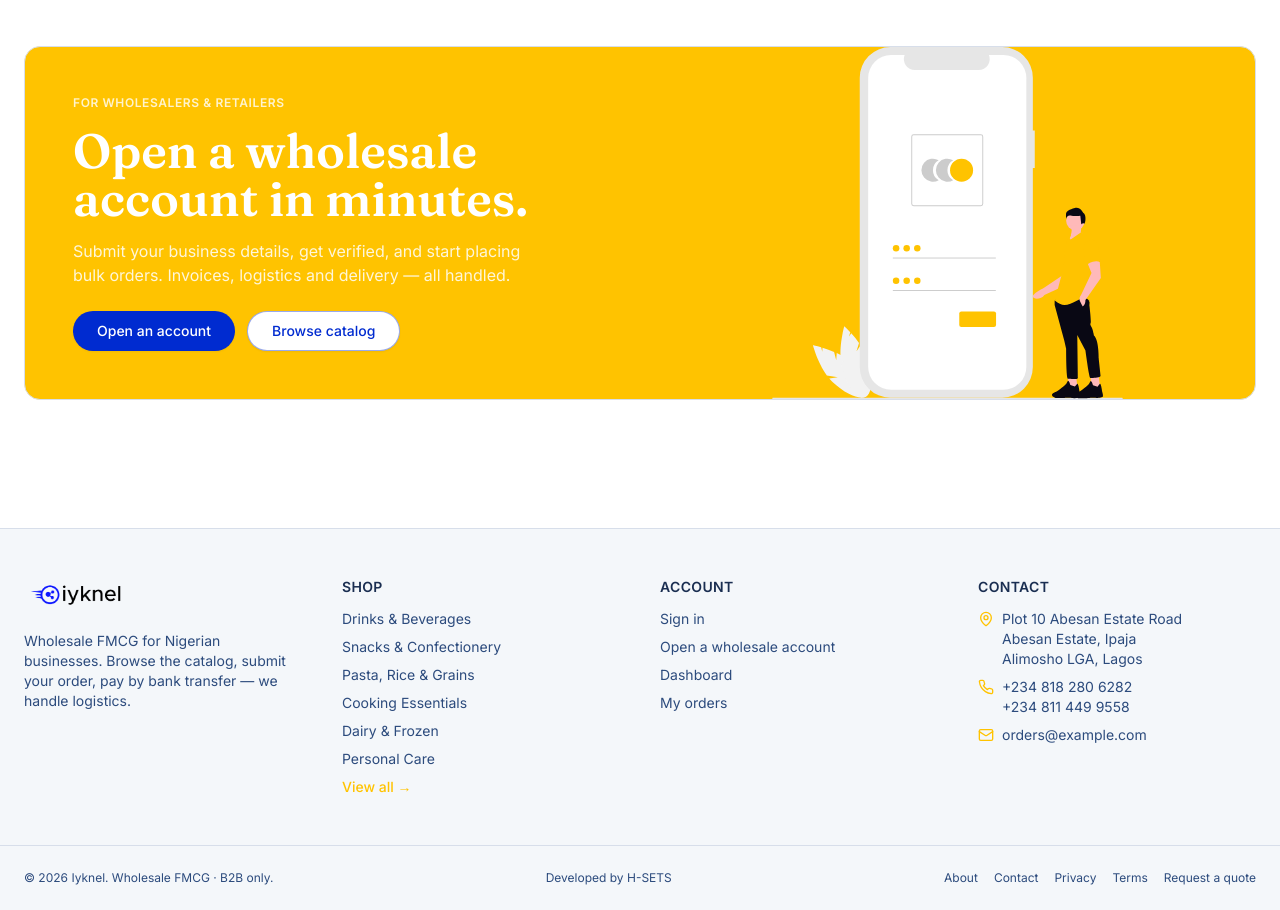
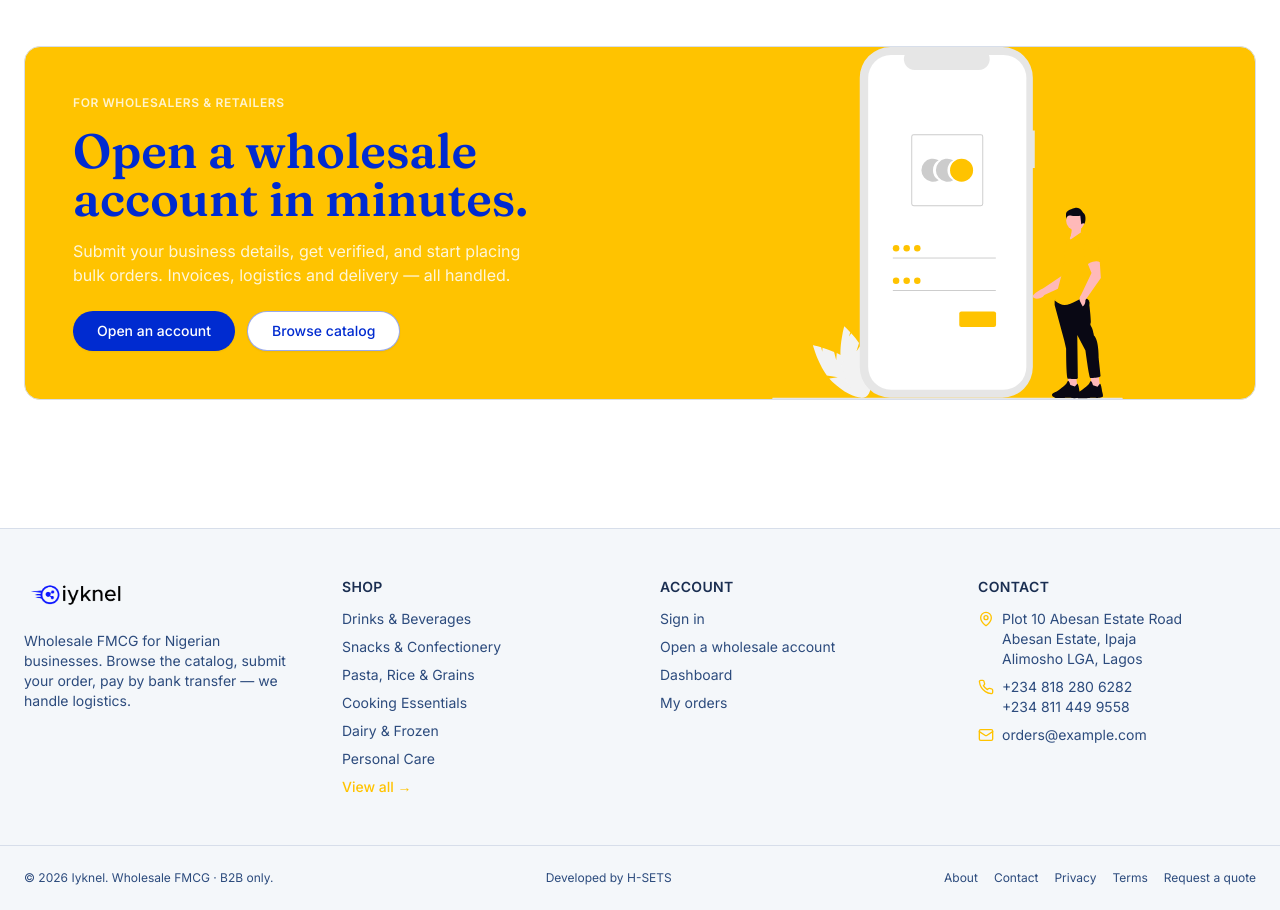
Before and after one commit to hsetsdigitals24/iyknel, a Next.js app: page / in a window 1280 px wide. Shown: the part 1700-2610 px from the top of the page. Built offline with nearby package versions, Linux system fonts and the light colour scheme; no server answers; the database is empty.

Commit message:
updated colors

```diff
--- a/app/page.tsx
+++ b/app/page.tsx
@@ -147,7 +147,7 @@ export default async function LandingPage() {
               <span className="text-xs font-semibold uppercase tracking-wider text-white/80">
                 For wholesalers & retailers
               </span>
-              <h3 className="font-serif text-3xl font-semibold leading-tight md:text-5xl">
+              <h3 className="font-serif text-3xl font-semibold leading-tight md:text-5xl text-[#002bd0]">
                 Open a wholesale account in minutes.
               </h3>
               <p className="max-w-md text-white/85">
```
